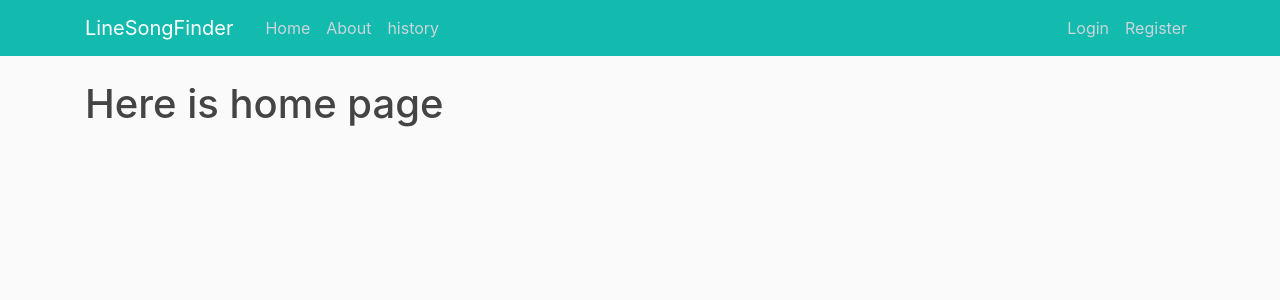
After one commit to klurpicolo/01_LineSongFinder, a Flask app: page /home in a window 1280 px wide. The commit adds this page. Shown: the top 300 px of the page. Run offline with Flask 2, Linux system fonts and the light colour scheme; some libraries are stand-ins or nearby versions.

Commit message:
All layout templete, new css, add new HTML of home and about

```diff
--- a/LineSongFinder/routes.py
+++ b/LineSongFinder/routes.py
@@ -1,12 +1,13 @@
-from flask import request, abort, render_template
+from flask import request, abort, render_template, url_for
 import json
 from LineSongFinder import app
 from LineSongFinder import line_api, model
 
 
 @app.route("/")
-def hello():
-    return "Hello World! Fuck You Papol"
+@app.route("/home")
+def home():
+    return render_template('home.html', title='home')
 
 
 @app.route("/about")
@@ -23,8 +24,9 @@ def history():
 
 # @app.route("/test")
 # def test():
+#     line_db_util = model.db_util()
 #     records = line_db_util.retrieve_data()
-#     return render_template('test.html', records=records)
+#     return render_template('test.html', title='test', records=records)
 
 
 @app.route("/webhook", methods=['POST'])
--- /dev/null
+++ b/LineSongFinder/static/main.css
@@ -0,0 +1,85 @@
+body {
+  background: #fafafa;
+  color: #333333;
+  margin-top: 5rem;
+}
+
+h1, h2, h3, h4, h5, h6 {
+  color: #444444;
+}
+
+.list-group-item.active {
+    background-color: #4f70ce;
+    border-color: #4f70ce;
+}
+
+.bg-steel {
+  background-color: #12bbad;
+}
+
+.site-header .navbar-nav .nav-link {
+  color: #cbd5db;
+}
+
+.site-header .navbar-nav .nav-link:hover {
+  color: #ffffff;
+}
+
+.site-header .navbar-nav .nav-link.active {
+  font-weight: 500;
+}
+
+.content-section {
+  background: #ffffff;
+  padding: 10px 20px;
+  border: 1px solid #dddddd;
+  border-radius: 3px;
+  margin-bottom: 20px;
+}
+
+.article-title {
+  color: #444444;
+}
+
+a.article-title:hover {
+  color: #428bca;
+  text-decoration: none;
+}
+
+.article-content {
+  white-space: pre-line;
+}
+
+.article-img {
+  height: 65px;
+  width: 65px;
+  margin-right: 16px;
+}
+
+.article-metadata {
+  padding-bottom: 1px;
+  margin-bottom: 4px;
+  border-bottom: 1px solid #e3e3e3
+}
+
+.article-metadata a:hover {
+  color: #333;
+  text-decoration: none;
+}
+
+.article-svg {
+  width: 25px;
+  height: 25px;
+  vertical-align: middle;
+}
+
+.account-img {
+  height: 125px;
+  width: 125px;
+  margin-right: 20px;
+  margin-bottom: 16px;
+}
+
+.account-heading {
+  font-size: 2.5rem;
+}
--- /dev/null
+++ b/LineSongFinder/templates/about.html
@@ -0,0 +1,4 @@
+{% extends "layout.html" %}
+{% block content %}
+    <h1>Here is about page</h1>
+{% endblock content %}
--- /dev/null
+++ b/LineSongFinder/templates/home.html
@@ -0,0 +1,4 @@
+{% extends "layout.html" %}
+{% block content %}
+    <h1>Here is home page</h1>
+{% endblock content %}
--- /dev/null
+++ b/LineSongFinder/templates/layout.html
@@ -0,0 +1,57 @@
+<!DOCTYPE html>
+<html>
+<head>
+    <!-- Required meta tags -->
+    <meta charset="utf-8">
+    <meta name="viewport" content="width=device-width, initial-scale=1, shrink-to-fit=no">
+
+    <!-- Bootstrap CSS -->
+    <link rel="stylesheet" href="https://maxcdn.bootstrapcdn.com/bootstrap/4.0.0/css/bootstrap.min.css" integrity="sha384-Gn5384xqQ1aoWXA+058RXPxPg6fy4IWvTNh0E263XmFcJlSAwiGgFAW/dAiS6JXm" crossorigin="anonymous">
+
+    <link rel="stylesheet" type="text/css" href="{{ url_for('static', filename='main.css') }}">
+
+    {% if title %}
+        <title>Flask Blog - {{ title }}</title>
+    {% else %}
+        <title>Flask Blog</title>
+    {% endif %}
+</head>
+<body>
+    <header class="site-header">
+      <nav class="navbar navbar-expand-md navbar-dark bg-steel fixed-top">
+        <div class="container">
+          <a class="navbar-brand mr-4" href="/">LineSongFinder</a>
+          <button class="navbar-toggler" type="button" data-toggle="collapse" data-target="#navbarToggle" aria-controls="navbarToggle" aria-expanded="false" aria-label="Toggle navigation">
+            <span class="navbar-toggler-icon"></span>
+          </button>
+          <div class="collapse navbar-collapse" id="navbarToggle">
+            <div class="navbar-nav mr-auto">
+              <a class="nav-item nav-link" href="/">Home</a>
+              <a class="nav-item nav-link" href="/about">About</a>
+                <a class="nav-item nav-link" href="/history">history</a>
+            </div>
+            <!-- Navbar Right Side -->
+            <div class="navbar-nav">
+              <a class="nav-item nav-link" href="#">Login</a>
+              <a class="nav-item nav-link" href="#">Register</a>
+            </div>
+          </div>
+        </div>
+      </nav>
+    </header>
+    <main role="main" class="container">
+      <div class="row">
+        <div class="col-md-12">
+          {% block content %}{% endblock %}
+        </div>
+      </div>
+    </main>
+
+
+    <!-- Optional JavaScript -->
+    <!-- jQuery first, then Popper.js, then Bootstrap JS -->
+    <script src="https://code.jquery.com/jquery-3.2.1.slim.min.js" integrity="sha384-KJ3o2DKtIkvYIK3UENzmM7KCkRr/rE9/Qpg6aAZGJwFDMVNA/GpGFF93hXpG5KkN" crossorigin="anonymous"></script>
+    <script src="https://cdnjs.cloudflare.com/ajax/libs/popper.js/1.12.9/umd/popper.min.js" integrity="sha384-ApNbgh9B+Y1QKtv3Rn7W3mgPxhU9K/ScQsAP7hUibX39j7fakFPskvXusvfa0b4Q" crossorigin="anonymous"></script>
+    <script src="https://maxcdn.bootstrapcdn.com/bootstrap/4.0.0/js/bootstrap.min.js" integrity="sha384-JZR6Spejh4U02d8jOt6vLEHfe/JQGiRRSQQxSfFWpi1MquVdAyjUar5+76PVCmYl" crossorigin="anonymous"></script>
+</body>
+</html>
```
Also changed, not shown: LineSongFinder/templates/history.html (+5 -45 lines).
